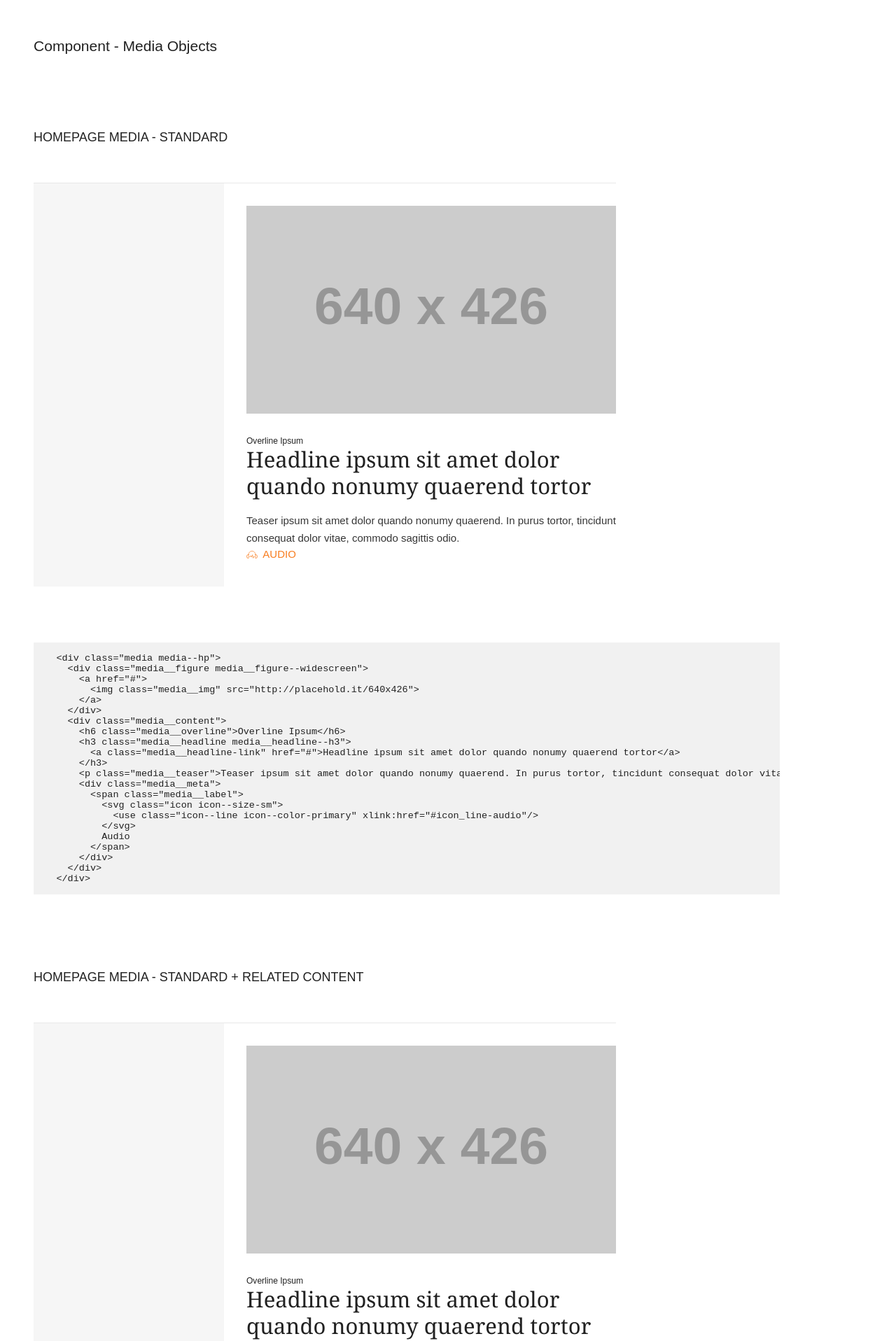
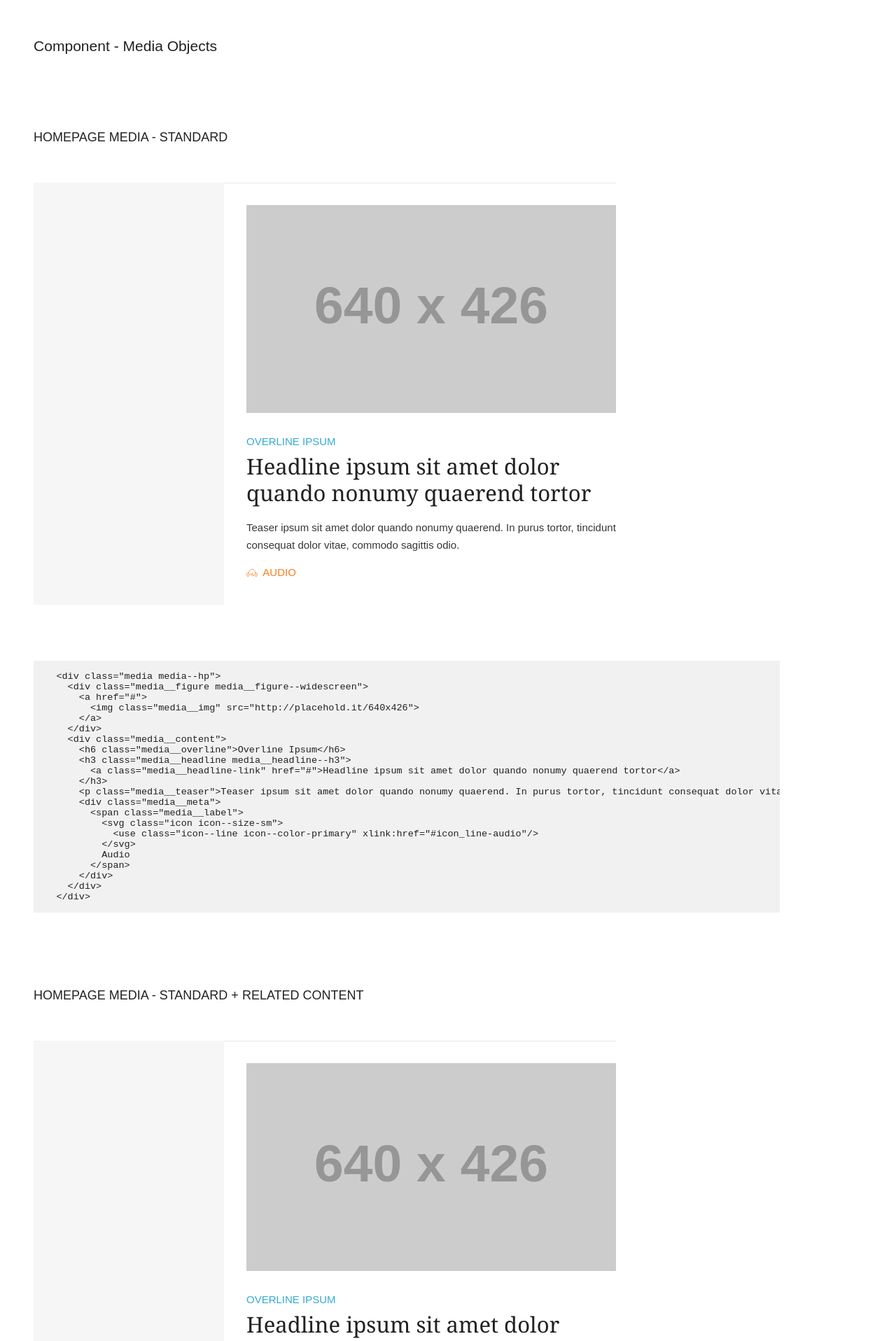
Before and after one commit to SCPR/scpr-style-guide, a Jekyll site: the page built from documentation/_components/media.md, in a window 1280 px wide. Shown: the top 1916 px of the page at 70% size. Built offline with Jekyll 4.4.1, drawn with Linux system fonts in a browser that asks for light colours; Markdown is read by kramdown in place of the engine named in the settings.

Commit message:
update docs

```diff
--- a/documentation/_includes/head.html
+++ b/documentation/_includes/head.html
@@ -6,11 +6,12 @@
   <title>{% if page.title %}{{ page.title }}{% else %}{{ site.title }}{% endif %}</title>
   <meta name="description" content="{% if page.excerpt %}{{ page.excerpt | strip_html | strip_newlines | truncate: 160 }}{% else %}{{ site.description }}{% endif %}">
 
+  <script src="https://use.typekit.net/cka2qre.js"></script>
+  <script>try{Typekit.load({ async: true });}catch(e){}</script>
+
   <link rel="stylesheet" href="{{ "/css/scpr-style.css" | prepend: site.baseurl }}">
   <link rel="stylesheet" href="{{ "/css/main.css" | prepend: site.baseurl }}">
   <link rel="canonical" href="{{ page.url | replace:'index.html','' | prepend: site.baseurl | prepend: site.url }}">
   <link rel="shortcut icon" type="image/x-icon" href="{{ '/img/favicon.ico' | prepend: site.baseurl }}" />
 
-  <script src="https://use.typekit.net/cka2qre.js"></script>
-  <script>try{Typekit.load({ async: true });}catch(e){}</script>
 </head>
--- a/documentation/css/scpr-style.css
+++ b/documentation/css/scpr-style.css
@@ -350,10 +350,6 @@ button {
     fill: #FFFFFF;
     stroke: #FFFFFF; }
 
-svg path, svg g {
-  fill: inherit;
-  stroke: inherit; }
-
 .container {
   box-sizing: border-box;
   margin-left: auto;
@@ -420,13 +416,13 @@ svg path, svg g {
   -webkit-flex: 0 0 auto;
       -ms-flex: 0 0 auto;
           flex: 0 0 auto;
+  -webkit-flex-basis: 0;
+      -ms-flex-preferred-size: 0;
+          flex-basis: 0;
   -webkit-box-flex: 1;
   -webkit-flex-grow: 1;
       -ms-flex-positive: 1;
           flex-grow: 1;
-  -webkit-flex-basis: 0;
-      -ms-flex-preferred-size: 0;
-          flex-basis: 0;
   max-width: 100%; }
 
 .l-between {
@@ -636,13 +632,44 @@ svg path, svg g {
     padding: 2rem; }
   .c-ad--xx-pad {
     padding: 4rem; }
+  .c-ad--hp {
+    box-shadow: inset 17rem 0 0 #F6F6F6;
+    padding: 2rem 0 2rem 19rem;
+    position: relative; }
+    .c-ad--hp:after {
+      border-top: 1px solid #E8E8E8;
+      content: '';
+      display: block;
+      left: 17rem;
+      position: absolute;
+      right: 0;
+      top: 0; }
+    @media (max-width: 56rem) {
+      .c-ad--hp {
+        border-top: 1px solid #E8E8E8;
+        box-shadow: none;
+        padding-left: 0; }
+        .c-ad--hp:after {
+          display: none; } }
   .c-ad__container {
     display: block;
     margin: 0 auto;
     text-align: center; }
+    .c-ad__container--hp {
+      margin: 0;
+      text-align: left; }
+      @media (max-width: 56rem) {
+        .c-ad__container--hp {
+          margin: 0 auto;
+          text-align: center; } }
   .c-ad__banner {
     display: block;
     margin: 0 auto; }
+    .c-ad__banner--align-left {
+      margin: 0; }
+      @media (max-width: 56rem) {
+        .c-ad__banner--align-left {
+          margin: 0 auto; } }
   .c-ad__attribution {
     color: #898989;
     display: inline-block;
@@ -690,7 +717,7 @@ svg path, svg g {
     padding: 2rem 0 0; }
   .media__meta {
     display: block;
-    margin: 0 0 0.25rem; }
+    margin: 1rem 0 0.25rem; }
   .media__indicator-visited {
     left: -1rem;
     position: absolute;
@@ -753,6 +780,15 @@ svg path, svg g {
     text-transform: uppercase; }
     .media__entityTitle--small {
       font-size: 0.78125rem; }
+  .media__overline {
+    color: #F87E21;
+    display: block;
+    font-size: 0.9375rem;
+    font-weight: 500;
+    margin: 0 0 0.5rem;
+    text-transform: uppercase; }
+    .media__overline--block {
+      margin-top: 0.25rem; }
   .media__label {
     color: #F87E21;
     display: inline-block;
@@ -803,19 +839,32 @@ svg path, svg g {
   display: none; }
 
 .media--hp {
-  border-top: 1px solid #E8E8E8;
   box-shadow: inset 17rem 0 0 #F6F6F6;
-  padding: 2rem 0 2rem 19rem; }
+  padding: 2rem 0 2rem 19rem;
+  position: relative; }
+  .media--hp:after {
+    border-top: 1px solid #E8E8E8;
+    content: '';
+    display: block;
+    left: 17rem;
+    position: absolute;
+    right: 0;
+    top: 0; }
   @media (max-width: 56rem) {
     .media--hp {
+      border-top: 1px solid #E8E8E8;
       box-shadow: none;
-      padding-left: 0; } }
+      padding-left: 0; }
+      .media--hp:after {
+        display: none; } }
   .media--hp > .media__figure {
     margin: 0 0 2rem; }
   .media--hp > .media__headline {
     margin: 0 0 2rem; }
   .media--hp > .media__label {
     font-size: 0.78125rem; }
+  .media--hp .media__overline {
+    color: #31ABD4; }
   .media--hp .media__related-content {
     margin-left: -2rem;
     padding-left: 2rem;
@@ -846,6 +895,8 @@ svg path, svg g {
     margin: 0 0 2rem; }
   .media--hp-large .media__label {
     font-size: 0.78125rem; }
+  .media--hp-large .media__overline {
+    color: #31ABD4; }
 
 .media--horizontal .media__figure {
   float: left;
```
Also changed, not shown: documentation/img/icon_line-article.svg, documentation/img/icon_line-audio.svg, documentation/img/icon_line-close.svg, documentation/img/icon_line-comment.svg, documentation/img/icon_line-document.svg, documentation/img/icon_line-donate.svg, documentation/img/icon_line-infographic.svg, documentation/img/icon_line-listen-live.svg, documentation/img/icon_line-map.svg, documentation/img/icon_line-menu.svg, documentation/img/icon_line-microphone.svg, documentation/img/icon_line-outbound-link.svg, documentation/img/icon_line-poll.svg, documentation/img/icon_line-search.svg, 3 more files.
